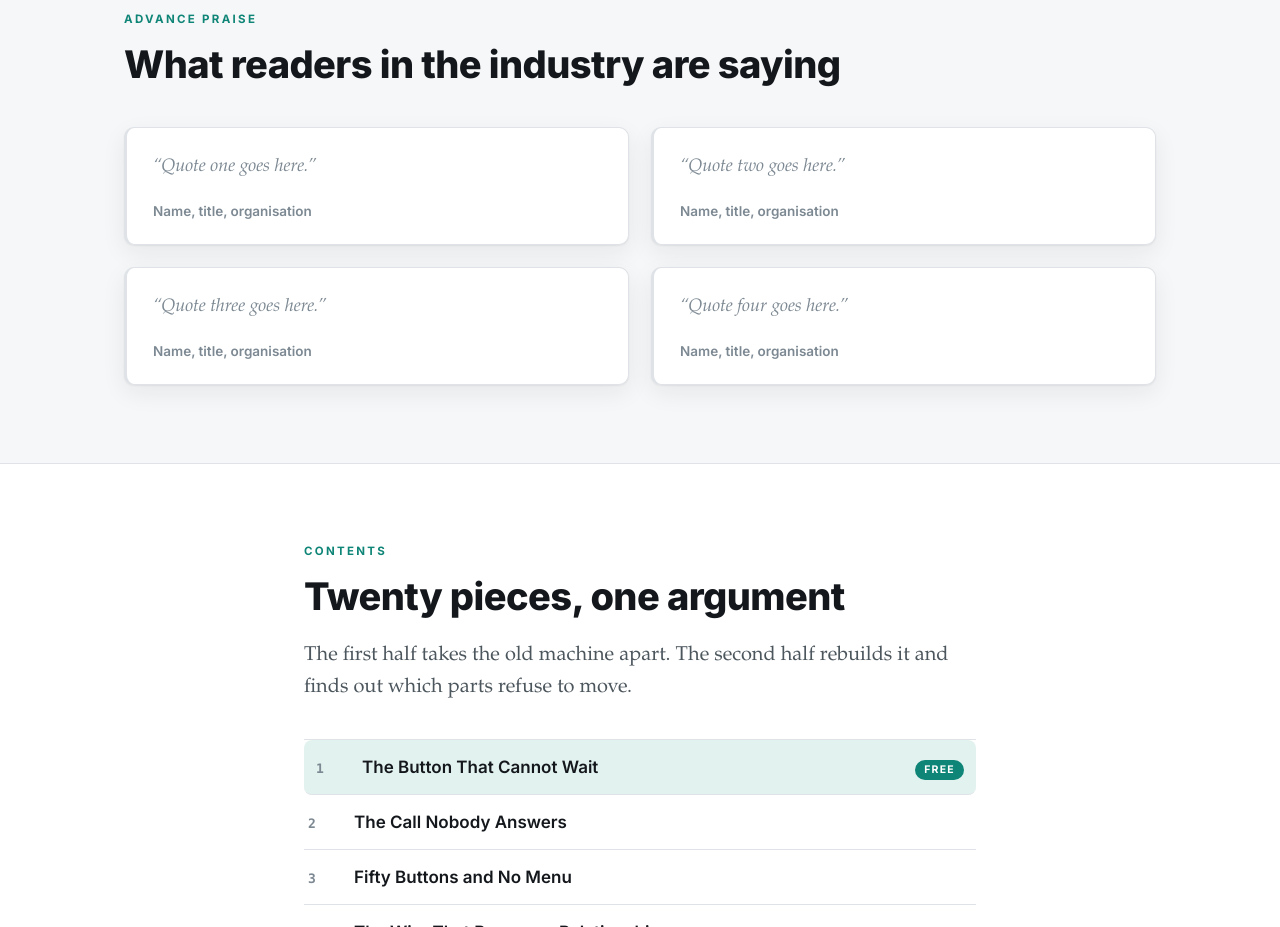
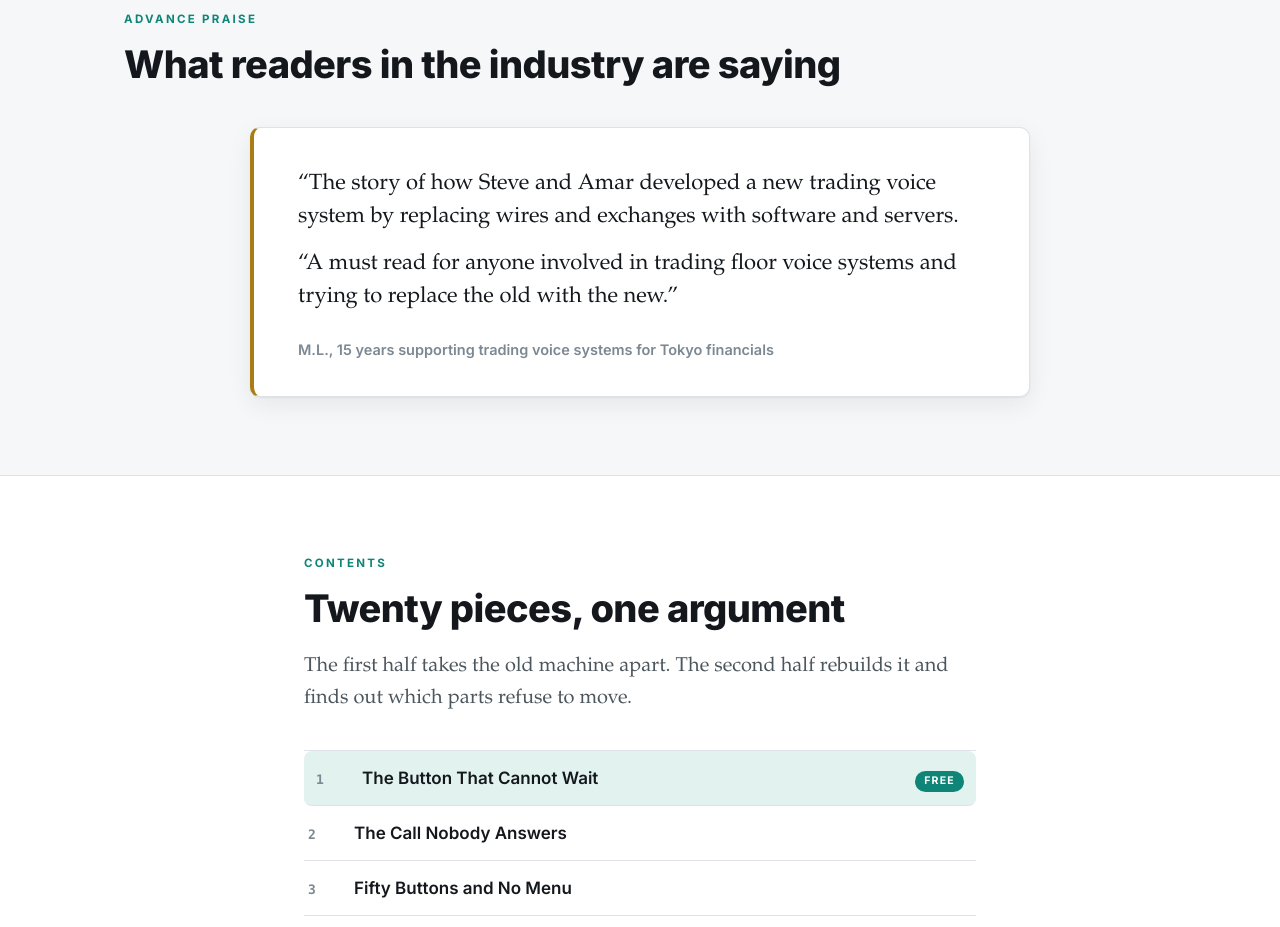
Before and after one commit to amarshat/open-line, a plain HTML site: page index.html in a window 1280 px wide. Shown: the part 3280-4207 px from the top of the page. Drawn offline with Linux system fonts and the light colour scheme.

Commit message:
Add the first endorsement

```diff
--- a/assets/style.css
+++ b/assets/style.css
@@ -266,8 +266,10 @@ figure.fig figcaption {
 
 /* ---------- quotes (placeholders until supplied) ---------- */
 
-.quotes { display: grid; grid-template-columns: repeat(2, 1fr); gap: 22px; margin-top: 40px; }
-@media (max-width: 820px) { .quotes { grid-template-columns: 1fr; } }
+/* one quote runs as a single centred feature; .grid takes over from two up */
+.quotes { margin-top: 40px; }
+.quotes.grid { display: grid; grid-template-columns: repeat(2, 1fr); gap: 22px; }
+@media (max-width: 820px) { .quotes.grid { grid-template-columns: 1fr; } }
 blockquote.endorse {
   margin: 0; background: var(--bg); border: 1px solid var(--rule); border-left: 3px solid var(--amber);
   border-radius: 10px; padding: 26px 26px 22px; box-shadow: var(--shadow);
@@ -278,8 +280,15 @@ blockquote.endorse p {
 blockquote.endorse footer {
   font-size: 13.5px; color: var(--ink-faint); font-weight: 600;
 }
-blockquote.endorse.pending { border-left-color: var(--rule); }
-blockquote.endorse.pending p { color: var(--ink-faint); font-style: italic; }
+blockquote.endorse.feature {
+  max-width: 780px; margin-inline: auto; padding: 40px 44px 34px;
+  border-left-width: 4px;
+}
+blockquote.endorse.feature p { font-size: 22px; line-height: 1.5; margin-bottom: 14px; }
+blockquote.endorse.feature p:last-of-type { margin-bottom: 24px; }
+blockquote.endorse.feature footer { font-size: 14.5px; }
+@media (max-width: 620px) { blockquote.endorse.feature { padding: 30px 26px 24px; }
+  blockquote.endorse.feature p { font-size: 19px; } }
 
 /* ---------- authors ---------- */
 
--- a/index.html
+++ b/index.html
@@ -179,10 +179,11 @@
 
 <!-- ============================================================
      ENDORSEMENTS
-     Four slots. Replace the .pending blocks below with real quotes.
-     Keep the markup, swap the <p> text and the <footer> attribution,
-     and remove class="pending" so the amber rule and full contrast
-     come back. Delete any slot that stays empty before launch.
+     One quote so far, so it runs as a single feature. When the second
+     arrives, add class="grid" to .quotes and move each quote into its
+     own <blockquote class="endorse"> alongside this one; the grid
+     handles two, three or four. Nothing placeholder is rendered, so
+     the page never ships looking unfinished.
      ============================================================ -->
 <section class="alt" id="praise">
   <div class="wrap">
@@ -190,24 +191,10 @@
     <h2>What readers in the industry are saying</h2>
     <div class="quotes">
 
-      <blockquote class="endorse pending">
-        <p>&ldquo;Quote one goes here.&rdquo;</p>
-        <footer>Name, title, organisation</footer>
-      </blockquote>
-
-      <blockquote class="endorse pending">
-        <p>&ldquo;Quote two goes here.&rdquo;</p>
-        <footer>Name, title, organisation</footer>
-      </blockquote>
-
-      <blockquote class="endorse pending">
-        <p>&ldquo;Quote three goes here.&rdquo;</p>
-        <footer>Name, title, organisation</footer>
-      </blockquote>
-
-      <blockquote class="endorse pending">
-        <p>&ldquo;Quote four goes here.&rdquo;</p>
-        <footer>Name, title, organisation</footer>
+      <blockquote class="endorse feature">
+        <p>&ldquo;The story of how Steve and Amar developed a new trading voice system by replacing wires and exchanges with software and servers.</p>
+        <p>&ldquo;A must read for anyone involved in trading floor voice systems and trying to replace the old with the new.&rdquo;</p>
+        <footer>M.L., 15 years supporting trading voice systems for Tokyo financials</footer>
       </blockquote>
 
     </div>
```
